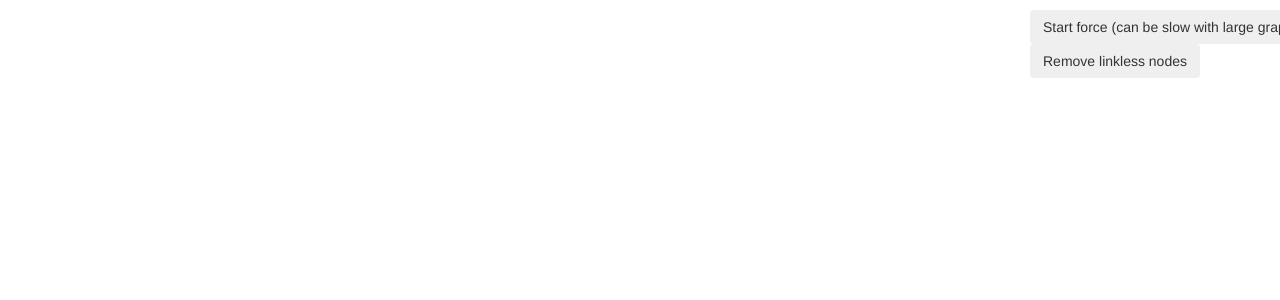
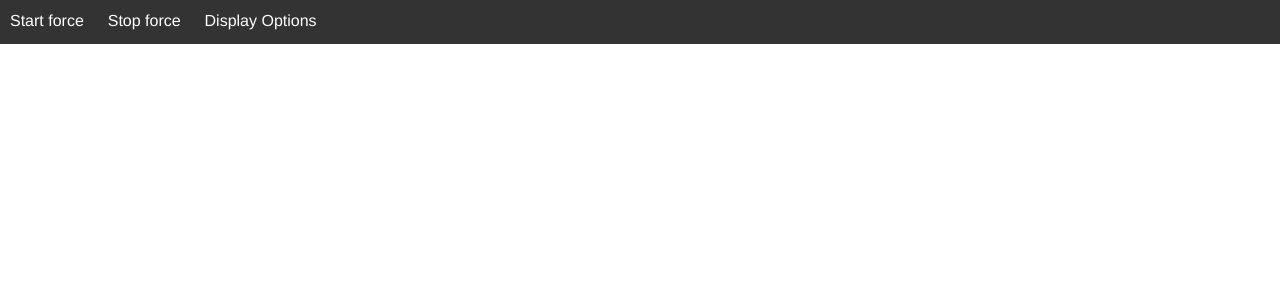
Before and after one commit to Jungalist/funel, a Django app: template d3/templates/d3/graph.html in a window 1280 px wide. Shown: the top 300 px of the page. Run offline with Django 3.2, Linux system fonts and the light colour scheme; the template is opened without the code that fills it: most values are stand-ins (such as "Sample title", 1, 10 or a date in 2020); some libraries are stand-ins or nearby versions.

Commit message:
Highlighting nodes

```diff
--- a/d3/scripts/convert.py
+++ b/d3/scripts/convert.py
@@ -49,7 +49,6 @@ def convert(inp, id):
                 #normal line
             #end line
 
-        print "unique: " + str(len(unique))
         for i in range(0, len(unique)):
             print str(i)
             if i != len(unique)-1:
--- a/d3/scripts/convertigraph.py
+++ b/d3/scripts/convertigraph.py
@@ -16,6 +16,7 @@ def convertigraph(inp, id):
     unique = []
     left = []
     right = []
+
 
     try:
         #Read the input from argument
@@ -53,7 +54,7 @@ def convertigraph(inp, id):
 
         for i in range(0, len(left)-1):
             output.write('(' + str(unique.index(left[i])) + ',' + str(unique.index(right[i])) + ')\n')
-
+        print str(outpath)
         output.close()
         debug.close()
         return outpath
--- a/d3/scripts/generate.py
+++ b/d3/scripts/generate.py
@@ -28,7 +28,6 @@ g = igraph.Graph(links, bbox = bbox)
 
 layout = g.layout("fr")
 
-igraph.plot(g, layout = layout)
 
 #extract coordinates and write them to json TODO hardcoded 1
 pospath = "/home/seb/project/funel/media/graph/1" + str(id) + "/positions.json"
--- a/d3/templates/d3/graph.html
+++ b/d3/templates/d3/graph.html
@@ -6,6 +6,7 @@
     <title> D3 Test </title>
     <script type = "text/javascript" src = "{% static "d3.v3.js" %}" > </script>
     <link rel="stylesheet" href="//maxcdn.bootstrapcdn.com/bootstrap/3.2.0/css/bootstrap.min.css">
+    <script src="http://maxcdn.bootstrapcdn.com/bootstrap/3.3.6/js/bootstrap.min.js"></script>
     <script src="https://ajax.googleapis.com/ajax/libs/jquery/1.12.0/jquery.min.js"></script>
     </head>
     <style>
@@ -19,25 +20,92 @@
         stroke-width: 2 px;
     }
 
+
+
     .link {
         stroke: #777;
         stroke-width: 2px;
     }
 
+    .hi-link {
+        stroke:red;
+        stroke-width: 2px;
+    }
+
+    svg {
+       /* float:right;
+        margin-right:2px;*/
+
+    }
     .controls {
-        right: 100px;
-        position: fixed;
-        top: 10px;
-        width: 150px;
-     }
+        height:44px;
+        width:auto;
+        background-color:#333;
+    }
 
+    .controls button {
+        background-color: #333;
+        color: white;
+        padding: 10px;
+        margin: 0;
+        font-size: 16px;
+        border: none;
+        cursor: pointer;
+    }
+    .dropdown-btn {
+        background-color: #4CAF50;
+        color: white;
+        padding: 16px;
+        font-size: 16px;
+        border: none;
+        cursor: pointer;
+    }
+
+    .display-container {
+        position: relative;
+        display: inline-block;
+    }
+
+    .display-content {
+        display: none;
+        position: absolute;
+        background-color: #f9f9f9;
+        box-shadow: 0px 8px 16px 0px rgba(0,0,0,0.2);
+    }
+
+    .display-content button {
+        color: black;
+        padding: 12px 16px;
+        text-decoration: none;
+        display: block;
+    }
+
+    .display-content button:hover {background-color: #f1f1f1}
+
+    .display-container:hover .display-content {
+        display: block;
+    }
+
+    .display-container:hover .dropdown-btn {
+        background-color: #ccc;
+        color: black;
+    }
 
     </style>
 
     <body>
         <div class="controls">
-            <button type="button" id="force" class="btn btn-secondary">Start force (can be slow with large graphs)</button>
-            <button type="button" id="remove" class="btn btn-secondary">Remove linkless nodes</button>
+            <button type="button" id="start-force">Start force</button>
+            <button type="button" id="stop-force">Stop force</button>
+            <div class="display-container">
+              <button class="dropdown-btn">Display Options</button>
+              <div class="display-content">
+                <button type="button">Dropdown</button>
+                <button type="button">Dropdown</button>
+                <button type="button">Dropdown</button>
+              </div>
+            </div>
+
         </div>
 
         <script type= "text/javascript" >
@@ -46,10 +114,11 @@
 
 
             $(document).ready(function(){
+
                 //Load in the json file
                 var data = {{ json | safe }};
-                var width = 960;
-                var height = 500;
+                var width = window.innerWidth;
+                var height = window.innerHeight-50;
                 var r = 5;
                 var positions = {{ positions | safe }};
 
@@ -67,7 +136,7 @@
                 for (var i = 0; i < data.nodes.length; i++){
                     data.nodes[i].x = posX(positions.positions[i].x);
                     data.nodes[i].y = posY(positions.positions[i].y);
-                    data.nodes[i].fixed = true;
+                    //data.nodes[i].fixed = true;
                 }
 
                 var force = d3.layout.force()
@@ -96,8 +165,15 @@
 
                 d3.select("svg").on("dblclick.zoom", null);
 
+
+
                 var link = svg.selectAll(".link"),
                     node = svg.selectAll(".node");
+
+
+
+
+
 
             force
                   .nodes(data.nodes)
@@ -113,7 +189,25 @@
                   .attr("class", "node")
                   .attr("r", r)
                   .on("dblclick", dblclick)
-                  .call(drag);
+                  .call(drag)
+                  .on("mouseover", function (d) {
+                        link.style('stroke-width', function(s) {
+                            if (d === s.source || d === s.target){
+                                return 4;
+                            }
+                            else {
+                                return 2;
+                            }
+                        });
+                    });
+
+                  // Set the stroke width back to normal when mouse leaves the node.
+                    svg.selectAll(".node").on('mouseout', function() {
+                      link.style('stroke-width', 2);
+                    });
+
+
+//------------------------------------------------------------------------------------------------------
 
 
                 function tick() {
@@ -148,11 +242,15 @@
                         .remove();
                 }
 
-
                 //Start force
-                document.getElementById("force").addEventListener("click", function() {
+                $("#start-force").click(function() {
                     node.classed('fixed', function(d) { return d['fixed'] = false; });
                 });
+                //Stop force
+                $("#stop-force").click(function() {
+                    node.classed('fixed', function(d) { return d['fixed'] = true; });
+                });
+
 
         });
     </script>
--- a/upload/models.py
+++ b/upload/models.py
@@ -17,6 +17,7 @@ class Upload(models.Model):
 
     PERMUTATIONS = (
         (10, '10'),
+        (15, '15'),
         (50, '50'),
         (100, '100'),
         (200, '200'),
@@ -24,6 +25,7 @@ class Upload(models.Model):
 
     BIOHEL = (
         (2, '2'),
+        (15, '15'),
         (250, '250'),
         (500, '500'),
         (1000, '1000'),
@@ -71,6 +73,7 @@ class Upload(models.Model):
         g.calculate_positions(str(self.author.id), self.result)
         self.status = True
         self.save()
+        g.save()
 
     def __str__(self):
         return str(self.id)
```
